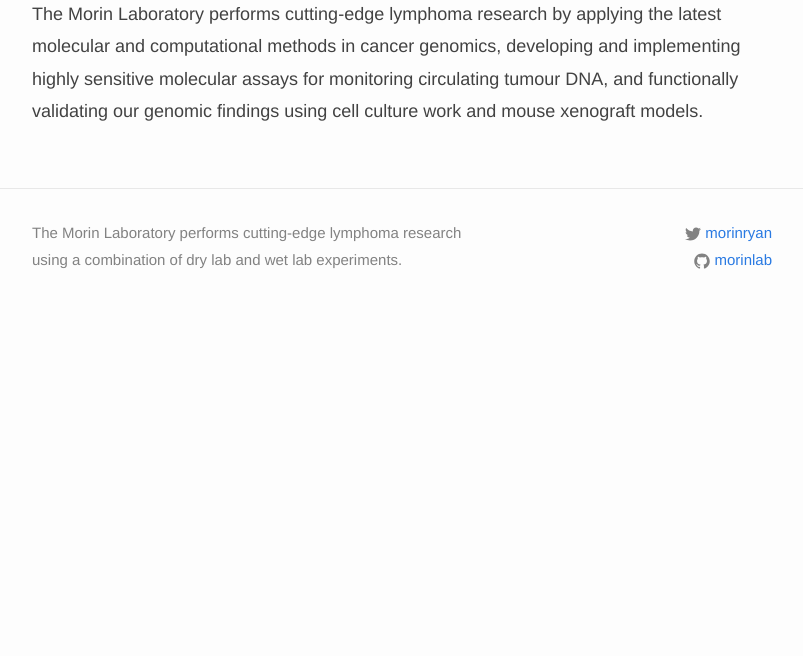
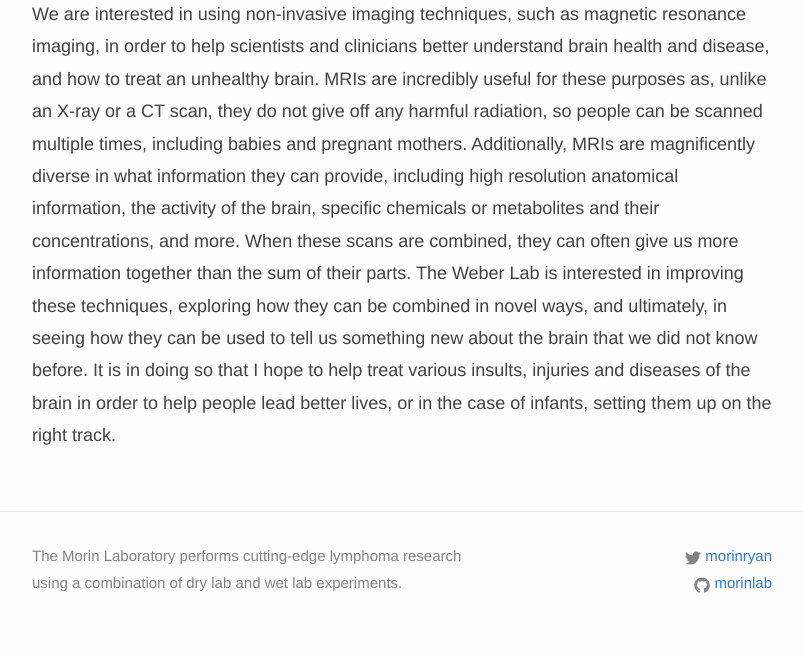
Before and after one commit to WeberLab/weberlab.github.io, a Jekyll site: the page built from index.html, in a window 1280 px wide. Shown: the part 456-1112 px from the top of the page, without its empty margins (238-1041 px from the left). Built offline with Jekyll 4.4.1, drawn with Linux system fonts in a browser that asks for light colours; nearby versions of some CDN libraries; before the commit the page ends 900 px from its top, so only the background shows below that.

Commit message:
Update index.html

```diff
--- a/index.html
+++ b/index.html
@@ -3,9 +3,11 @@ layout: default
 ---
 
 <div class="lab-photo">
-    <img src="{{ 'team/MorinLabGroupPhotoV03.jpg' | prepend: site.images_dir | prepend: site.baseurl }}" />
+    <img src="{{ 'team/hurstbrain.png' | prepend: site.images_dir | prepend: site.baseurl }}" />
 </div>
 
 <article class="post-content">
-    The Morin Laboratory performs cutting-edge lymphoma research by applying the latest molecular and computational methods in cancer genomics, developing and implementing highly sensitive molecular assays for monitoring circulating tumour DNA, and functionally validating our genomic findings using cell culture work and mouse xenograft models.
+    We are interested in using non-invasive imaging techniques, such as magnetic resonance imaging, in order to help scientists and clinicians better understand brain health and disease, and how to treat an unhealthy brain. MRIs are incredibly useful for these purposes as, unlike an X-ray or a CT scan, they do not give off any harmful radiation, so people can be scanned multiple times, including babies and pregnant mothers. Additionally, MRIs are magnificently diverse in what information they can provide, including high resolution anatomical information, the activity of the brain, specific chemicals or metabolites and their concentrations, and more. When these scans are combined, they can often give us more information together than the sum of their parts.
+
+The Weber Lab is interested in improving these techniques, exploring how they can be combined in novel ways, and ultimately, in seeing how they can be used to tell us something new about the brain that we did not know before. It is in doing so that I hope to help treat various insults, injuries and diseases of the brain in order to help people lead better lives, or in the case of infants, setting them up on the right track.
 </article>
```
